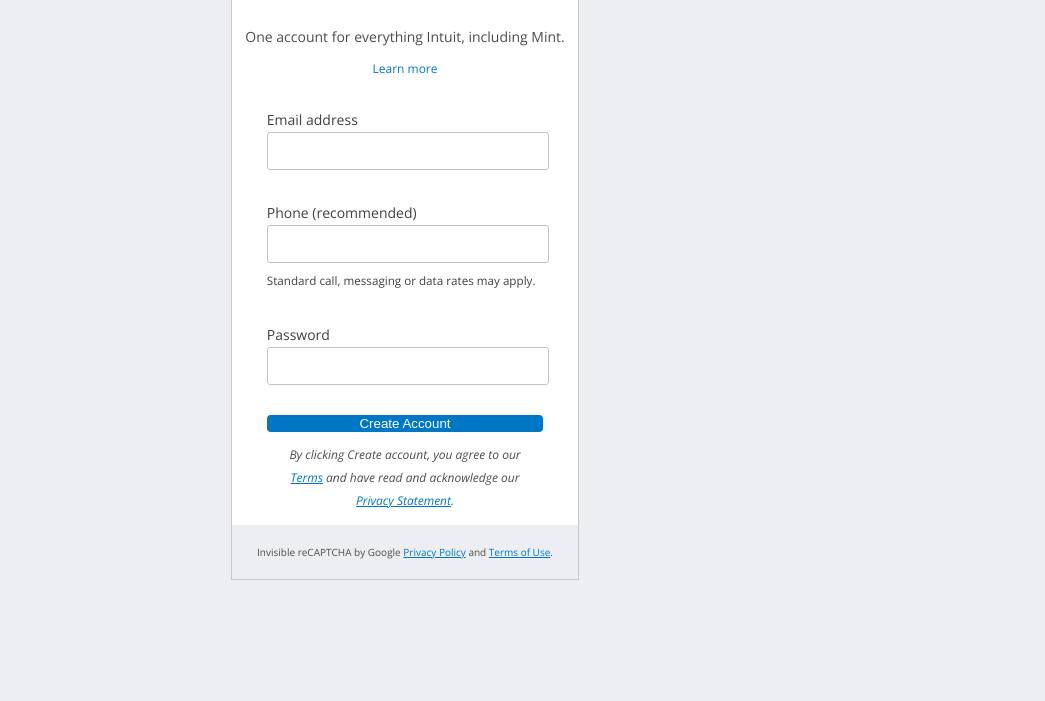
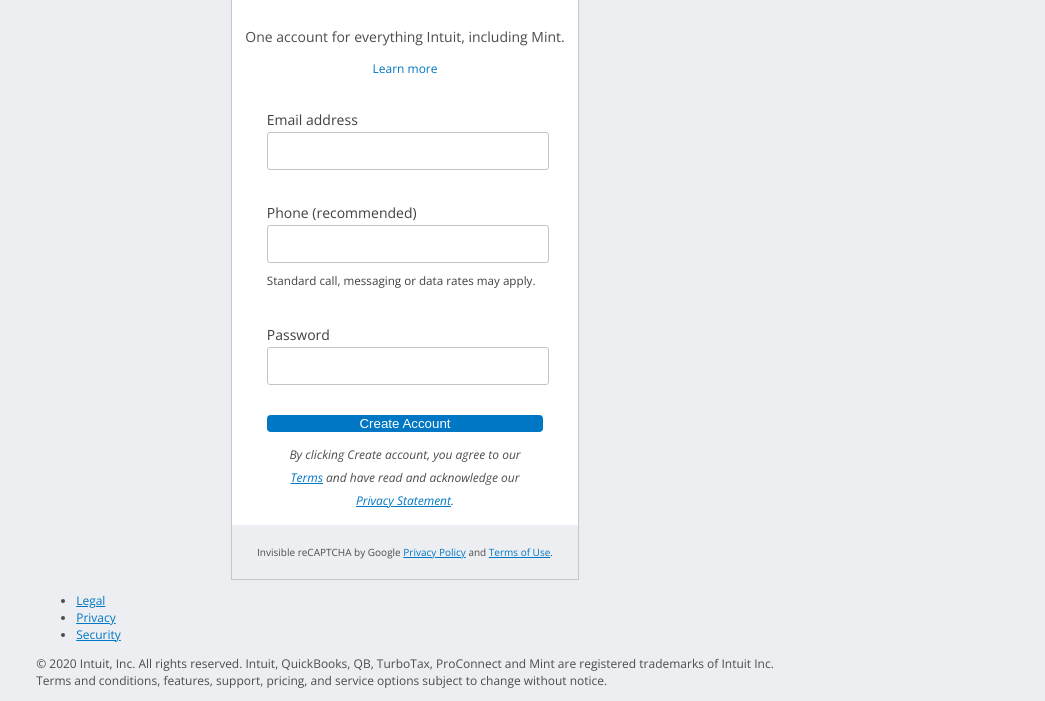
Before and after one commit to m15e/html-forms, a plain HTML site: page index.html in a window 1280 px wide. Shown: the part 219-920 px from the top of the page, without its empty margins (235-1280 px from the left). Before the commit the page ends 800 px from the top, so only its background shows below. Drawn offline with nearby package versions, Linux system fonts and the light colour scheme.

Commit message:
Add footer

```diff
--- a/index.html
+++ b/index.html
@@ -47,11 +47,20 @@
     <p id='privacy-statement'>By clicking Create account, you agree to our <a href="#">Terms</a> and have
       read and acknowledge our <a href="#">Privacy Statement</a>.</p>
 
-      <div id="signup-form-footer">
+      <div id="signup-form-captcha">
           <p>Invisible reCAPTCHA by Google <a href="#">Privacy Policy</a> and <a href="#">Terms of Use</a>.</p>
-
       </div>
   </form>
+
+  <footer>
+  <ul>
+    <li><a href="#">Legal</a></li>
+    <li><a href="#">Privacy</a></li>
+    <li><a href="#">Security</a></li>
+  </ul>
+  <p>© 2020 Intuit, Inc. All rights reserved. Intuit, QuickBooks, QB, TurboTax, ProConnect and Mint are registered trademarks of Intuit Inc.<br>
+      Terms and conditions, features, support, pricing, and service options subject to change without notice.</p>
+    </footer>
 </main>
 
 
--- a/style.css
+++ b/style.css
@@ -1,5 +1,4 @@
 html {
-  height: 100vh;
   width: 100vw;
 }
 
@@ -56,7 +55,7 @@
 main {
   display: flex;
   flex-direction: column;
-  justify-content: center;
+  align-items: center;
 }
 
 main img {
@@ -119,21 +118,28 @@
 
 /* footer */
 
+footer {
+  font-size: 12px;
+  color: #4C4C4C;
+}
+
+
+
 /* Align text centrally */
 
 #signup-form p {
   text-align: center;
 }
 
-#signup-form-footer {
+#signup-form-captcha {
   background-color: #ECEEF1;
   width: 100%;
 }
 
-#signup-form-footer p {
+#signup-form-captcha p {
   padding: 10px;
 }
 
-#signup-form-footer a, #signup-form-footer p {
+#signup-form-captcha a, #signup-form-captcha p {
   font-size: 10px!important;
 }
```
